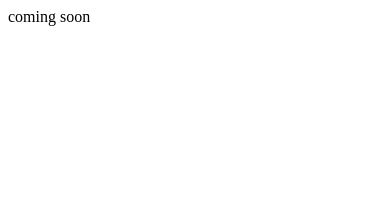
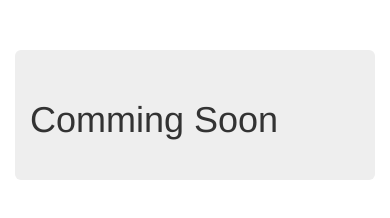
Before and after one commit to balzohrd/bitchyourbreakfast, a website: page index.html in a window 390 px wide. Drawn offline with nearby package versions, Linux system fonts and the light colour scheme.

Commit message:
[looking at the sky] Who am I?... [phone rings] God?

```diff
--- a/index.html
+++ b/index.html
@@ -1 +1,20 @@
-coming soon
+<html lang="en">
+<head>
+    <meta charset="UTF-8">
+    <title>Coming Soon Site</title>
+
+    <link rel="stylesheet" href="//maxcdn.bootstrapcdn.com/bootstrap/3.3.4/css/bootstrap.min.css">
+    <style>
+        body { padding-top:50px; }
+    </style>
+</head>
+<body>
+
+    <div class="container">
+        <div class="jumbotron">
+            <h1>Comming Soon</h1>
+        </div>
+    </div>
+
+</body>
+</html>
```
